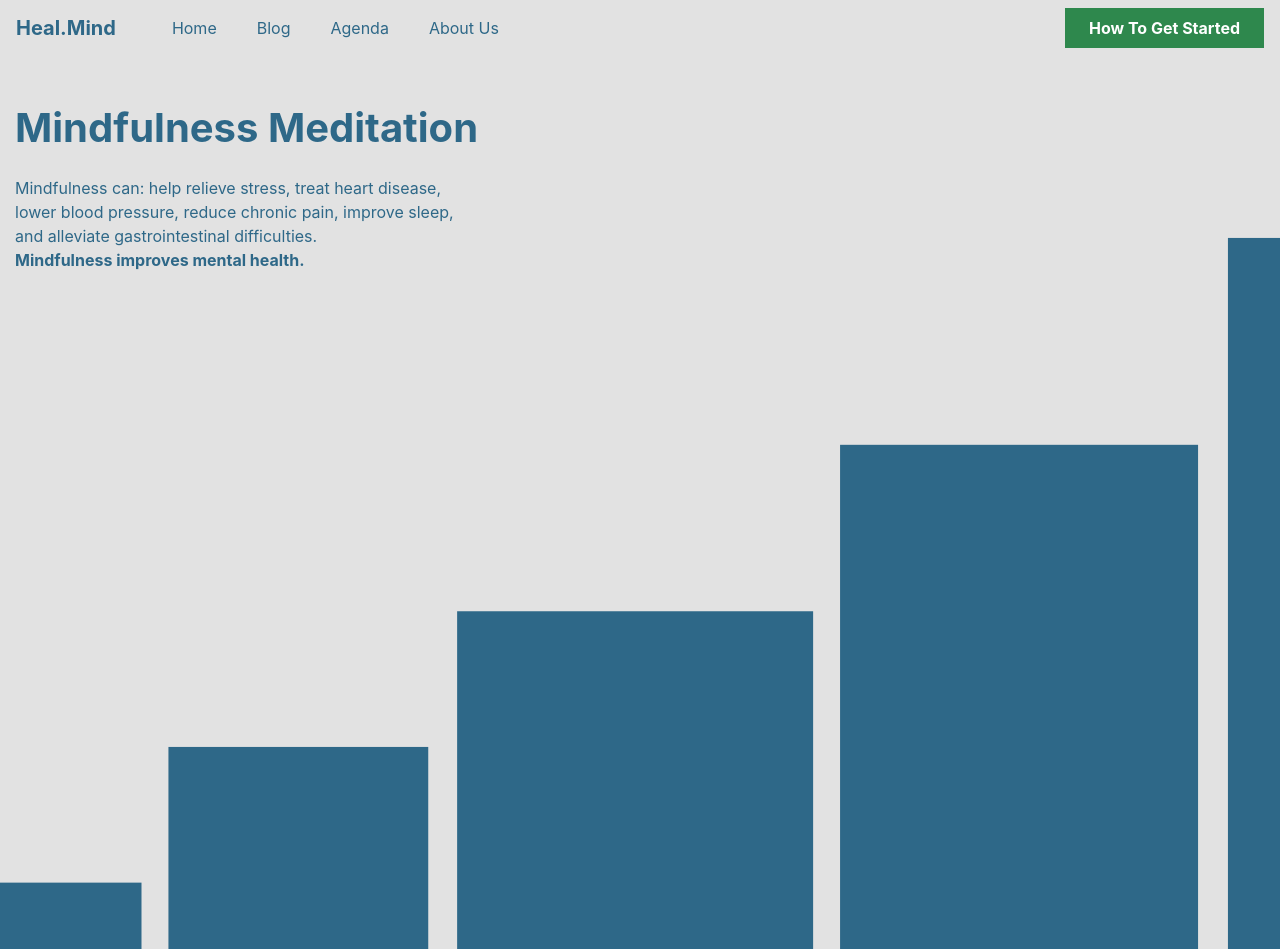
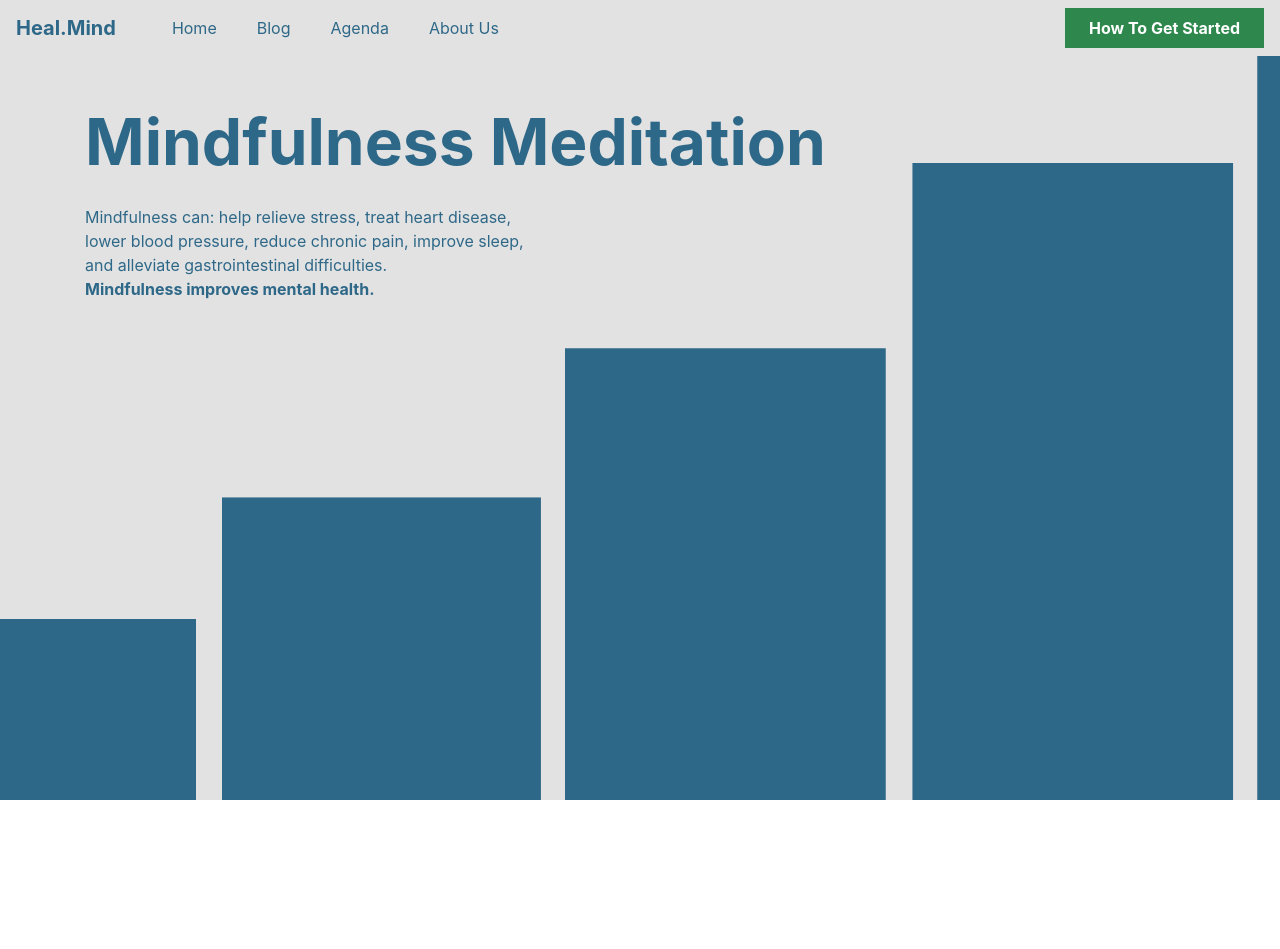
Before and after one commit to galihhhp-personal-projects/react-compilation-exercise, a React (Create React App) app: page / in a window 1280 px wide. After the commit the page ends 800 px from the top, so only its background shows below. Built offline with nearby package versions, Linux system fonts and the light colour scheme.

Commit message:
hero meditation static section have been done

```diff
--- a/public/index.html
+++ b/public/index.html
@@ -25,12 +25,12 @@
       Learn how to configure a non-root public URL by running `npm run build`.
     -->
         <style>
-            html {
+            /* html {
                 height: 100%;
-            }
-            #root {
+            } */
+            /* #root {
                 height: 100%;
-            }
+            } */
         </style>
         <title>React App</title>
     </head>
--- a/src/ProjectPages/Layout Sections/Hero/Meditation.jsx
+++ b/src/ProjectPages/Layout Sections/Hero/Meditation.jsx
@@ -1,4 +1,4 @@
-import React, { Fragment } from 'react';
+import React from 'react';
 import { Container } from 'react-bootstrap';
 import MeditationNavbar from './MeditationNavbar';
 import './meditation.css';
@@ -11,19 +11,18 @@ export default function Meditation() {
     const title = {
         color: '#2E6888',
         fontWeight: 'bolder',
+        fontSize: '64px',
     };
 
     const body = {
         color: '#2E6888',
+        fontSize: '16px',
     };
 
     return (
-        <Fragment>
+        <div className='hero-wrapper'>
             <MeditationNavbar />
-            <Container
-                style={container}
-                className='hero-wrapper d-flex flex-column'
-                fluid>
+            <Container style={container} className=' d-flex flex-column'>
                 <h1 style={title} className='pt-5'>
                     Mindfulness Meditation
                 </h1>
@@ -36,6 +35,6 @@ export default function Meditation() {
                     <strong>Mindfulness improves mental health.</strong>
                 </p>
             </Container>
-        </Fragment>
+        </div>
     );
 }
--- a/src/ProjectPages/Layout Sections/Hero/meditation.css
+++ b/src/ProjectPages/Layout Sections/Hero/meditation.css
@@ -1,10 +1,16 @@
 .container-fluid {
-  background-image: url('./BG.png');
-  background-size: cover;
-  height: 893px;
-  background-color: #E2E2E2;
+    background-color: #e2e2e2;
+}
+
+.hero-wrapper {
+    background-repeat: no-repeat;
+    background-size: cover;
+    background-position: center;
+    height: 100vh;
+    background-image: url('./BG.png');
+    background-color: #e2e2e2;
 }
 
 .med-nav-item:hover {
-  font-weight: bolder;
+    font-weight: bolder;
 }
```
Also changed, not shown: 1 other file (tests, documents, lock files or other folders).
